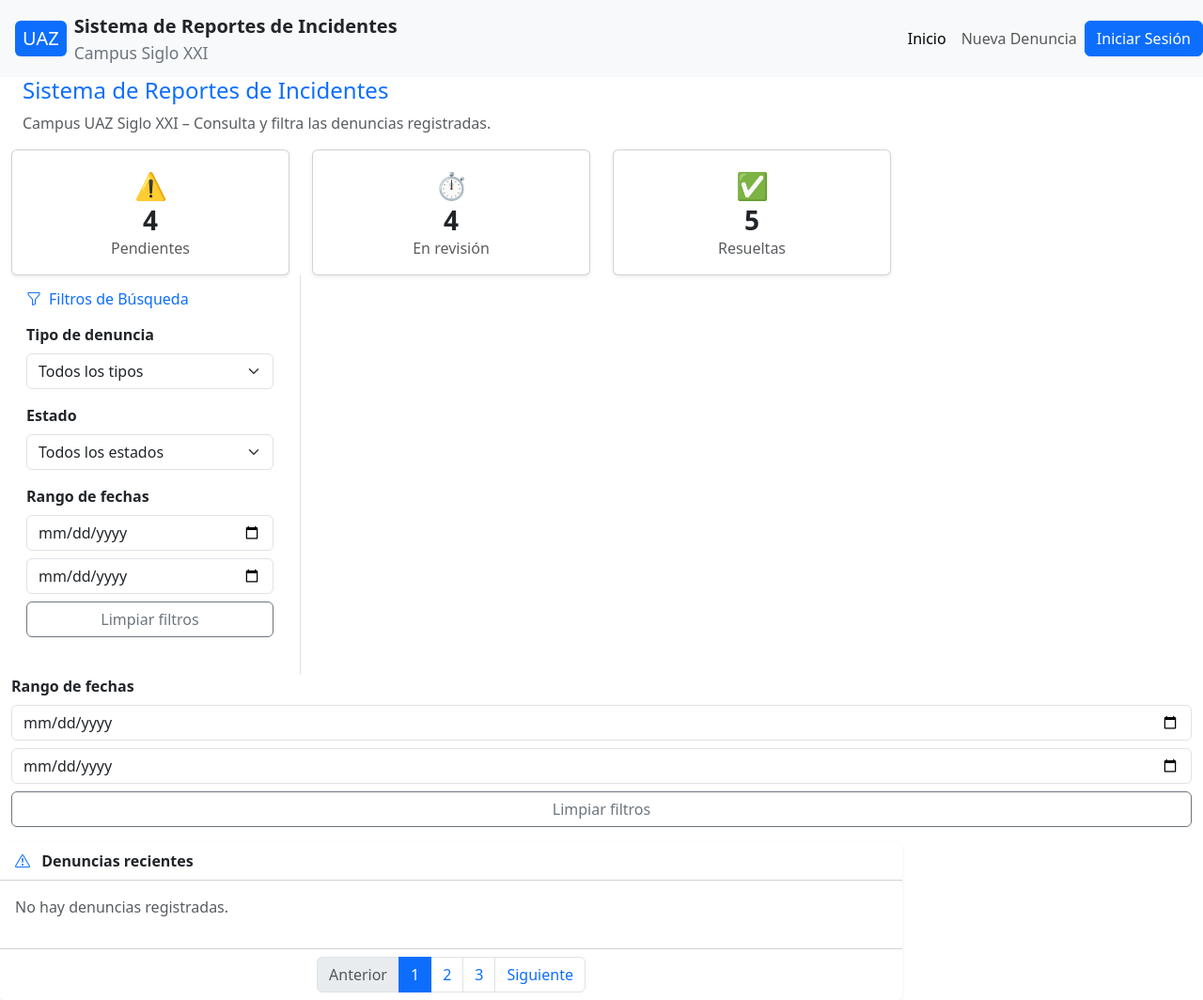
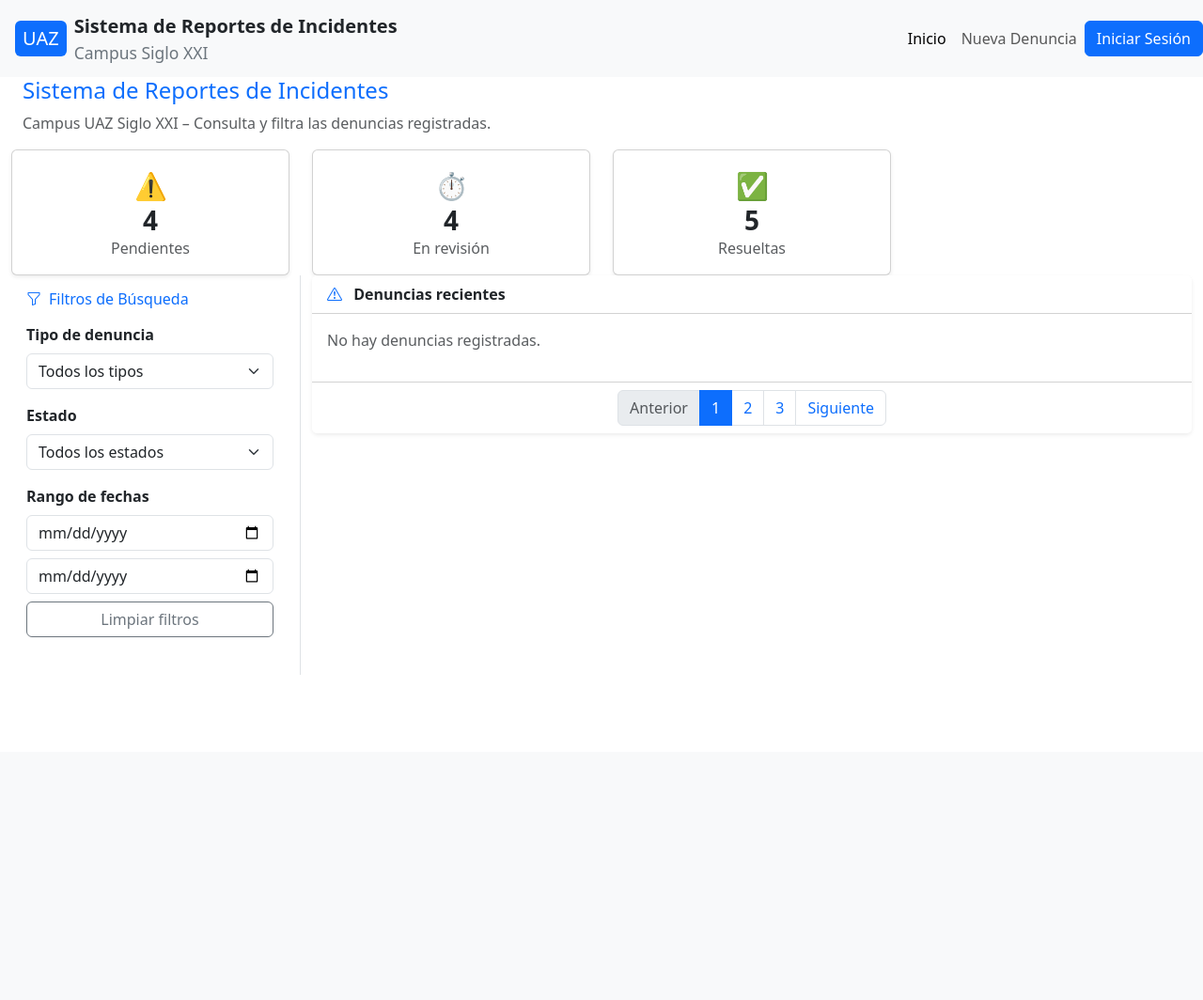
Before and after one commit to MJavoso/InfraUAZ, a Django app: page / in a window 1280 px wide. Shown: the whole page at 94% size. After the commit the page ends 718 px from the top, so only its background shows below. Run offline with Django 5.2, Linux system fonts and the light colour scheme; data comes from the database, SQL or seed files in the repository; data that the repository does not hold is empty; parts of the project's set-up code (start-up, migrations or seed data) failed here and were passed over.

Commit message:
"Corregida la indentación y estructura HTML del muro de denuncias"

```diff
--- a/InfraUAZ/denuncias/templates/muro_denuncias.html
+++ b/InfraUAZ/denuncias/templates/muro_denuncias.html
@@ -15,7 +15,7 @@
         <!-- Barra de navegación -->
         {% include "nav_bar.html" %}
 
-        <!-- Contenerdor -->
+<!-- Contenedor principal -->
 <div class="container-fluid text-center px-0">
     <div class="row mx-0">
         <div class="row text-start px-4">
@@ -23,6 +23,7 @@
             <p class="text-muted">Campus UAZ Siglo XXI – Consulta y filtra las denuncias registradas.</p>
         </div>
 
+        <!-- Tarjetas de resumen -->
         <div class="col-6 col-md-3">
             <div class="card text-center shadow-sm">
                 <div class="card-body">
@@ -54,8 +55,8 @@
         </div>
     </div>
 </div>
-    </div>
 
+<!-- Fila principal -->
 <div class="row mx-0">
     <!-- Sidebar -->
     <div class="col-12 col-md-3 col-xl-3 border-end bg-white">
@@ -91,17 +92,6 @@
             </div>
         </div>
     </div>
-
-                <div class="mb-3">
-                    <label class="form-label fw-semibold">Rango de fechas</label>
-                    <input type="date" class="form-control mb-2">
-                    <input type="date" class="form-control mb-2">
-                    <button class="btn btn-outline-secondary w-100">Limpiar filtros</button>
-                </div>
-            </div>
-        </div>
-
-
 
     <!-- Contenido principal -->
     <div class="col-12 col-md-9 col-xl-9">
@@ -143,7 +133,6 @@
                 {% empty %}
                 <p class="text-muted">No hay denuncias registradas.</p>
                 {% endfor %}
-                            <!-- Más denuncias... -->
             </div>
 
             <!-- Paginación -->
@@ -167,7 +156,6 @@
 </div>
 {% endblock contenido %}
 
-
 {% block scripts %}
 <script src="https://cdn.jsdelivr.net/npm/bootstrap@5.3.8/dist/js/bootstrap.bundle.min.js"
     integrity="sha384-FKyoEForCGlyvwx9Hj09JcYn3nv7wiPVlz7YYwJrWVcXK/BmnVDxM+D2scQbITxI"
```
Lines whose indentation alone changed are shown as unchanged.
